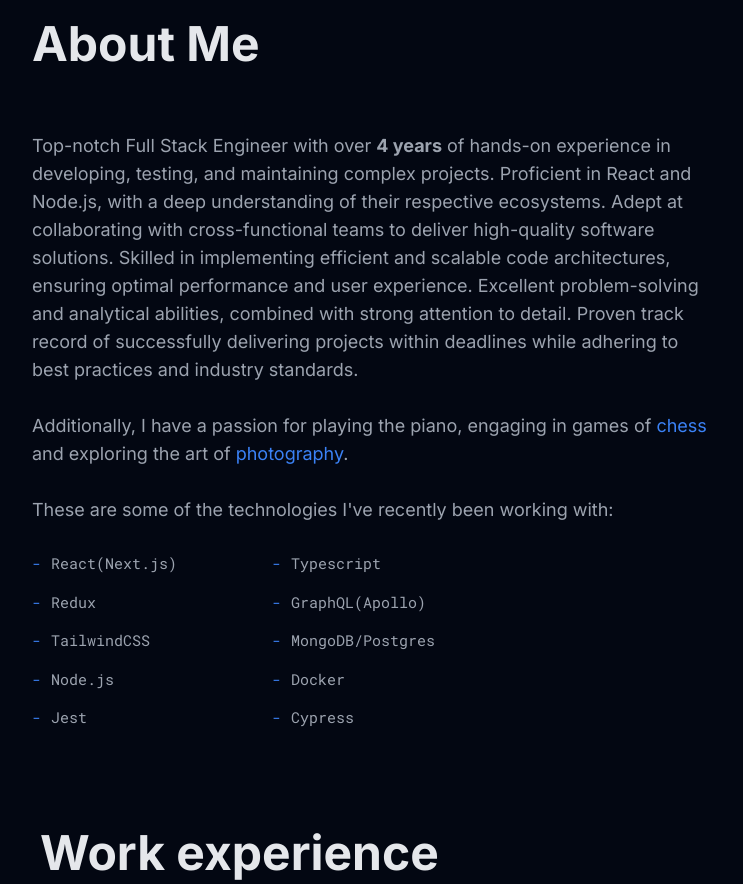
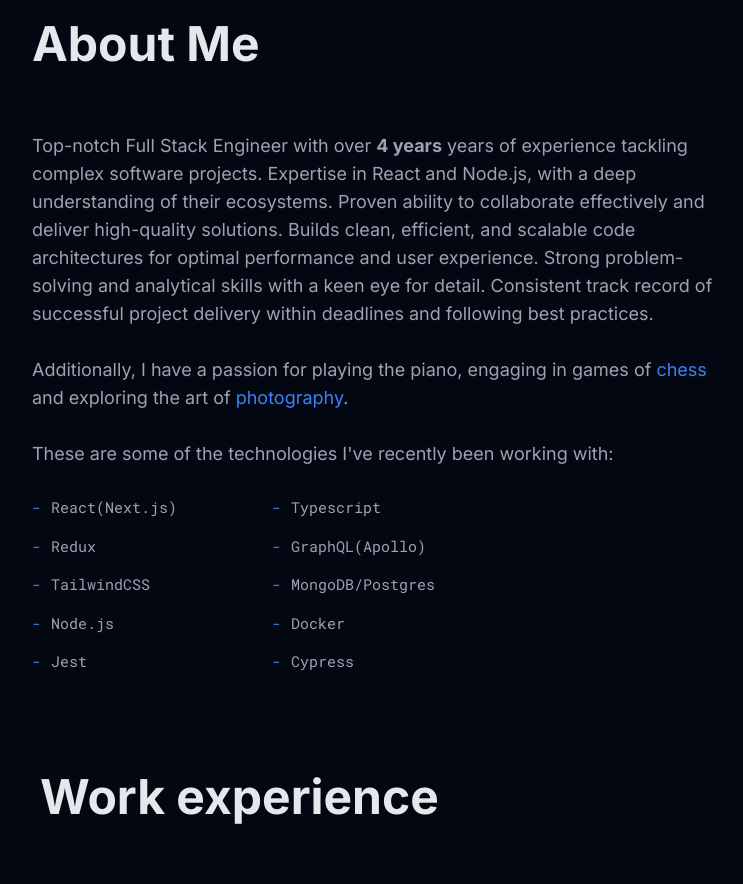
Before and after one commit to MattRoseDev/portfolio, a Next.js app: page / in a window 1280 px wide. Shown: the part 880-1764 px from the top of the page, without its empty margins (96-839 px from the left). Built offline with nearby package versions, Linux system fonts and the light colour scheme; what prettier-plugin-tailwindcss would draw is missing.

Commit message:
chore: improve About description

```diff
--- a/src/features/About/About.tsx
+++ b/src/features/About/About.tsx
@@ -12,16 +12,14 @@ export function About() {
         <Title>About Me</Title>
         <Description className={styles.description}>
           Top-notch Full Stack Engineer with over{" "}
-          <strong>{experienceDuration}</strong> of hands-on experience in
-          developing, testing, and maintaining complex projects. Proficient in
-          React and Node.js, with a deep understanding of their respective
-          ecosystems. Adept at collaborating with cross-functional teams to
-          deliver high-quality software solutions. Skilled in implementing
-          efficient and scalable code architectures, ensuring optimal
-          performance and user experience. Excellent problem-solving and
-          analytical abilities, combined with strong attention to detail. Proven
-          track record of successfully delivering projects within deadlines
-          while adhering to best practices and industry standards.
+          <strong>{experienceDuration}</strong> years of experience tackling
+          complex software projects. Expertise in React and Node.js, with a deep
+          understanding of their ecosystems. Proven ability to collaborate
+          effectively and deliver high-quality solutions. Builds clean,
+          efficient, and scalable code architectures for optimal performance and
+          user experience. Strong problem-solving and analytical skills with a
+          keen eye for detail. Consistent track record of successful project
+          delivery within deadlines and following best practices.
           <br />
           <br />
           Additionally, I have a passion for playing the piano, engaging in
```
